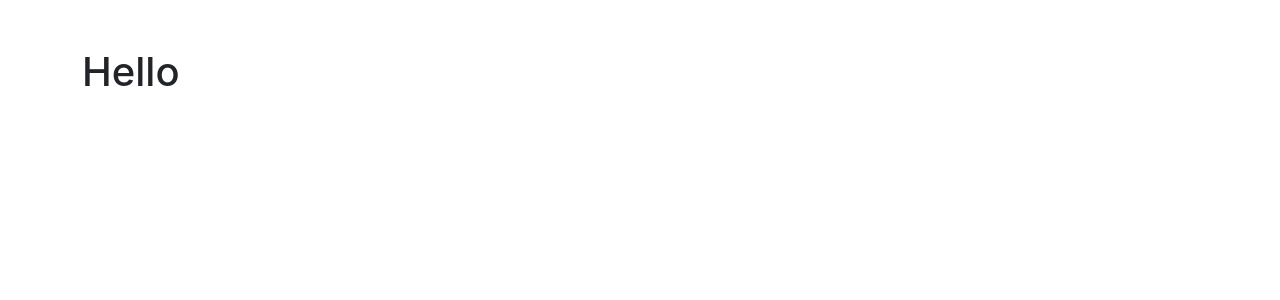
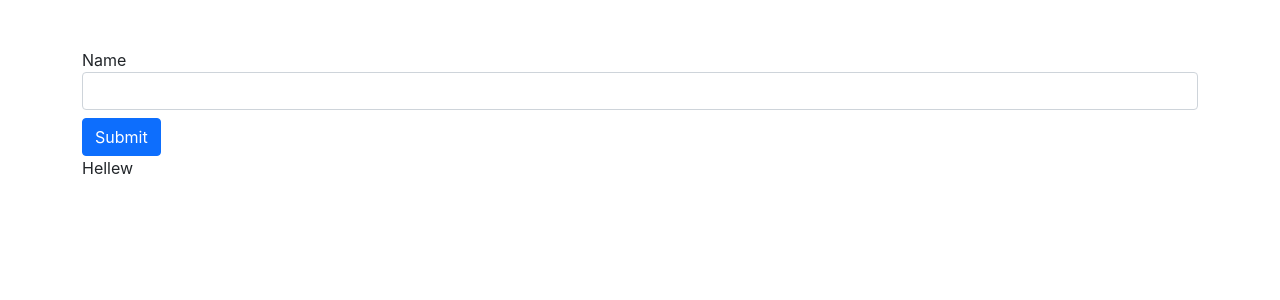
Before and after one commit to anubhavbagri/react-sandbox, a React (Create React App) app: page / in a window 1280 px wide. Shown: the top 300 px of the page. Built offline with nearby package versions, Linux system fonts and the light colour scheme.

Commit message:
feat: `useRef` to create DOM reference

```diff
--- a/src/App.js
+++ b/src/App.js
@@ -1,7 +1,9 @@
+import UseRefExample1 from './components/UseRefExample1';
+
 function App() {
   return (
     <div className="container mt-5">
-      <h1>Hello</h1>
+      <UseRefExample1 />
     </div>
   );
 }
--- /dev/null
+++ b/src/components/UseRefExample1.jsx
@@ -0,0 +1,40 @@
+import { useRef } from 'react';
+
+function UseRefExample1() {
+  const inputRef = useRef();
+  const paraRef = useRef();
+
+  const onSubmit = (e) => {
+    e.preventDefault();
+    // Logs the user input in the console
+    console.log(inputRef.current.value);
+    // Sets 'hello' in the input field
+    inputRef.current.value = 'hello';
+    // Sets red color in the input box
+    inputRef.current.style.backgroundColor = 'red';
+    // Changes 'Hellew' to Goodbye
+    paraRef.current.innerText = 'Goodbye';
+  };
+
+  return (
+    <div>
+      <form onSubmit={onSubmit}>
+        <label htmlFor="name">Name</label>
+        <input
+          type="text"
+          ref={inputRef}
+          id="name"
+          className="form-control mb-2"
+        />
+        <button type="submit" className="btn btn-primary">
+          Submit
+        </button>
+        <p onClick={() => inputRef.current.focus()} ref={paraRef}>
+          Hellew
+        </p>
+      </form>
+    </div>
+  );
+}
+
+export default UseRefExample1;
```
